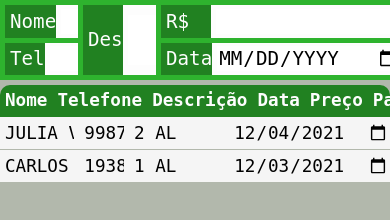
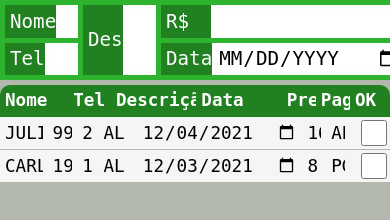
Before and after one commit to LucioCarvalhoDev/sit-almeida, a plain HTML site: page front/index.html in a window 390 px wide. Shown: the top 220 px of the page. Drawn offline with Linux system fonts and the light colour scheme; a web font is replaced by a local one.

Commit message:
implementação e animação da media query para "Telefone" -> "Tel"

```diff
--- a/front/css/main.css
+++ b/front/css/main.css
@@ -42,6 +42,7 @@
     justify-content: flex-start;
     align-items: center;
     padding: 5px;
+    overflow: hidden;
 }
 
 .m_table_orders {
@@ -72,3 +73,17 @@
 .m_table_orders_order_field:focus {
     outline: none;
 }
+
+@media screen and (width < 780px) {
+
+    .m_table_columns_title--phone {
+        color:rgba(255, 255, 255, 0);
+        transition: color 700ms;
+    }
+
+    .m_table_columns_title--phone::before {
+        position: absolute;
+        color: var(--white);
+        content: 'Tel';
+    }
+}
--- a/front/index.html
+++ b/front/index.html
@@ -69,7 +69,7 @@
         <div class="m_table container">
             <div class="m_table_columns">
                 <span class="m_table_columns_title">Nome</span>
-                <span class="m_table_columns_title">Telefone</span>
+                <span class="m_table_columns_title m_table_columns_title--phone">Telefone</span>
                 <span class="m_table_columns_title">Descrição</span>
                 <span class="m_table_columns_title">Data</span>
                 <span class="m_table_columns_title">Preço</span>
```
